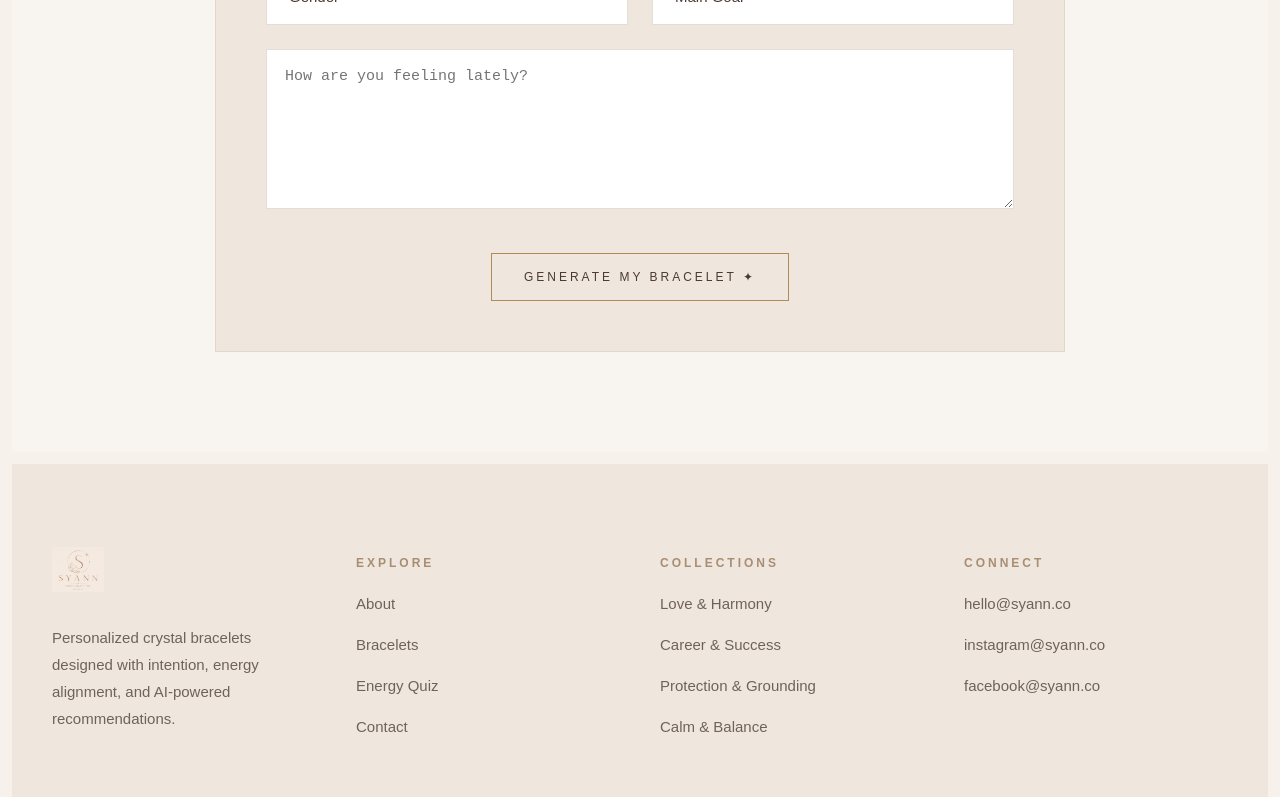
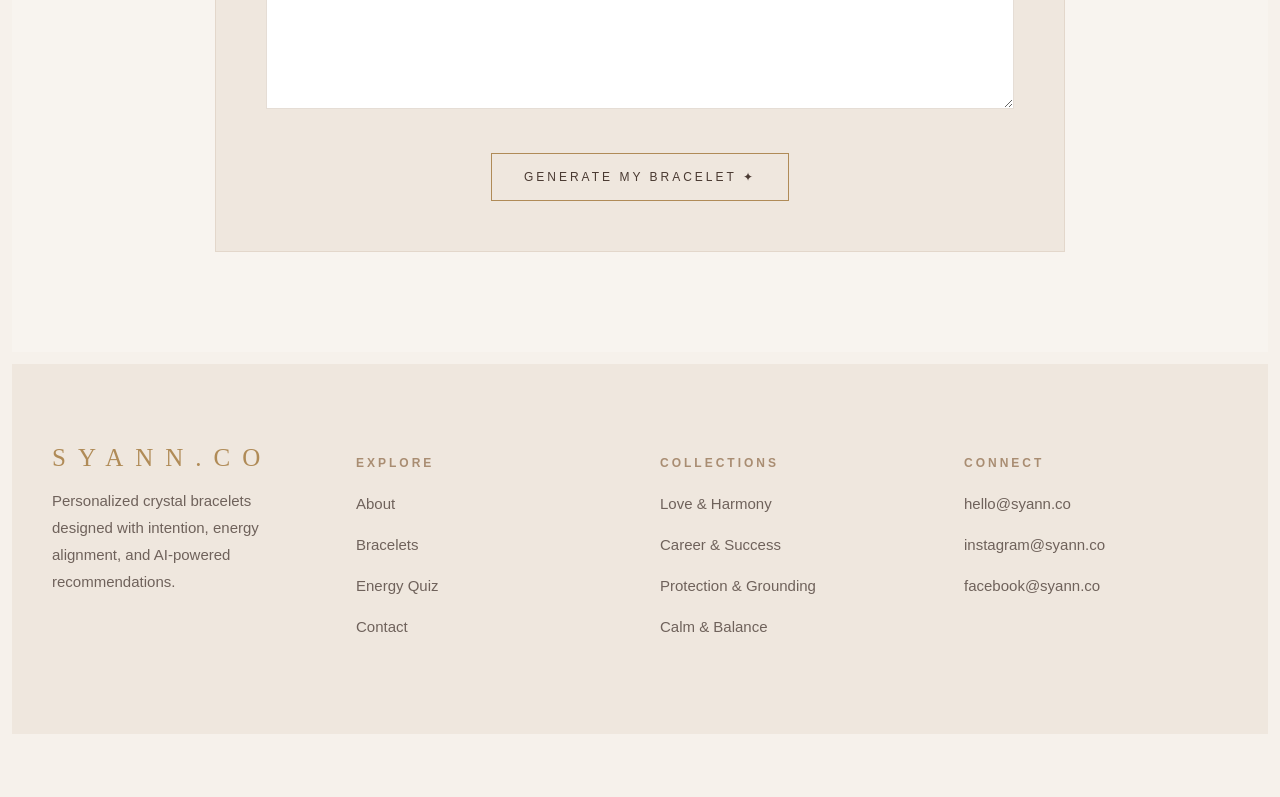
Before and after one commit to meishan33/syann-website, a Next.js app: page / in a window 1280 px wide. Shown: the part 2037-2834 px from the top of the page. After the commit the page ends 2783 px from the top, so only its background shows below. Built offline with nearby package versions, Linux system fonts and the light colour scheme.

Commit message:
update feature section

```diff
--- a/app/globals.css
+++ b/app/globals.css
@@ -304,7 +304,7 @@ body {
 }
 
 .quiz-title {
-  font-size: 64px;
+  font-size: 50px;
   line-height: 1.1;
   font-family: serif;
   margin-bottom: 24px;
@@ -377,8 +377,12 @@ body {
 }
 
 .footer-logo-text {
-  letter-spacing: 8px;
-  font-size: 22px;
+    letter-spacing: 12px;
+    color: #b08b57;
+    text-transform: capitalize;
+    font-family: Cormorant Garamond, ui-sans-serif;
+    font-size: 25px;
+    font-weight: 50;
 }
 
 .footer-heading {
--- a/app/page.tsx
+++ b/app/page.tsx
@@ -321,17 +321,7 @@ export default function Home() {
 
             <div>
 
-              <div className="logo-row footer-logo">
-
-                <img
-                  src="/footer.png"
-                  alt="SYANN.CO"
-                  className="footer-logo-image"
-                />
-
-
-
-              </div>
+              <div className="footer-logo-text">SYANN.CO</div>
 
               <p className="footer-description">
                 Personalized crystal bracelets designed with intention,
```
